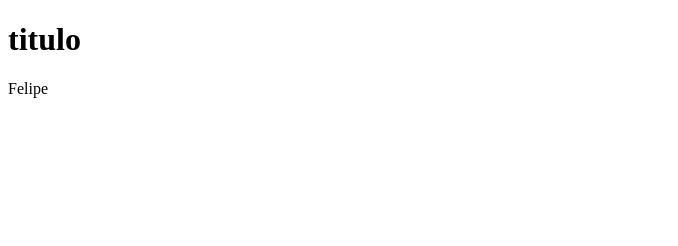
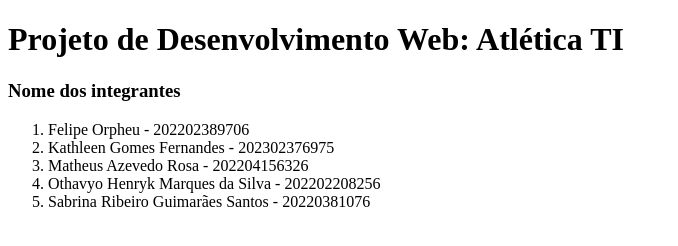
Before and after one commit to Mathprimus/Atletica, a plain HTML site: page inicio.html in a window 1280 px wide. Shown: the whole page, without its empty margins (0-678 px from the left). Drawn offline with Linux system fonts and the light colour scheme.

Commit message:
Update inicio.html

```diff
--- a/inicio.html
+++ b/inicio.html
@@ -4,10 +4,22 @@
     <meta charset="UTF-8">
     <meta name="viewport" content="width=device-width, initial-scale=1.0">
     <meta http-equiv="X-UA-Compatible" content="ie=edge">
-    <title>Atlética</title>
+    <title>Atlética TI</title>
+    <link rel = "stylesheet" href="style.css">
 </head>
 <body>
-    <h1>titulo</h1>
-    <p>Felipe</p>
+    <h1>Projeto de Desenvolvimento Web: Atlética TI</h1>
+
+    <h3> Nome dos integrantes</h3>
+
+    <ol>
+        <li>Felipe Orpheu - 202202389706</li>
+        <li>Kathleen Gomes Fernandes - 202302376975</li>
+        <li>Matheus Azevedo Rosa - 202204156326</li>
+        <li>Othavyo Henryk Marques da Silva - 202202208256</li>
+        <li>Sabrina Ribeiro Guimarães Santos - 20220381076</li>
+    </ol>
+
+
 </body>
 </html>
```
